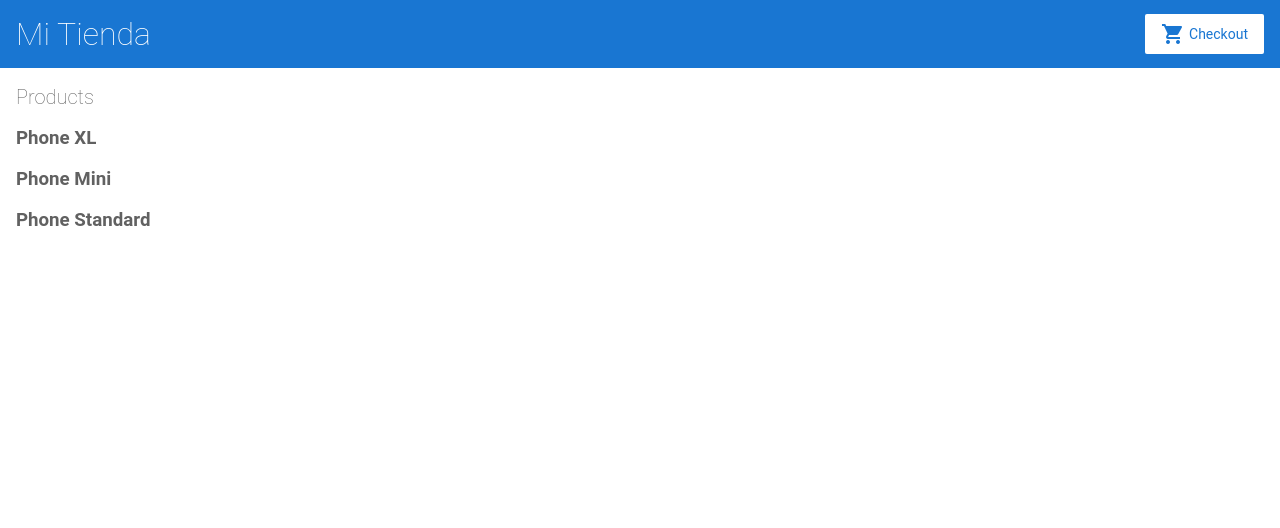
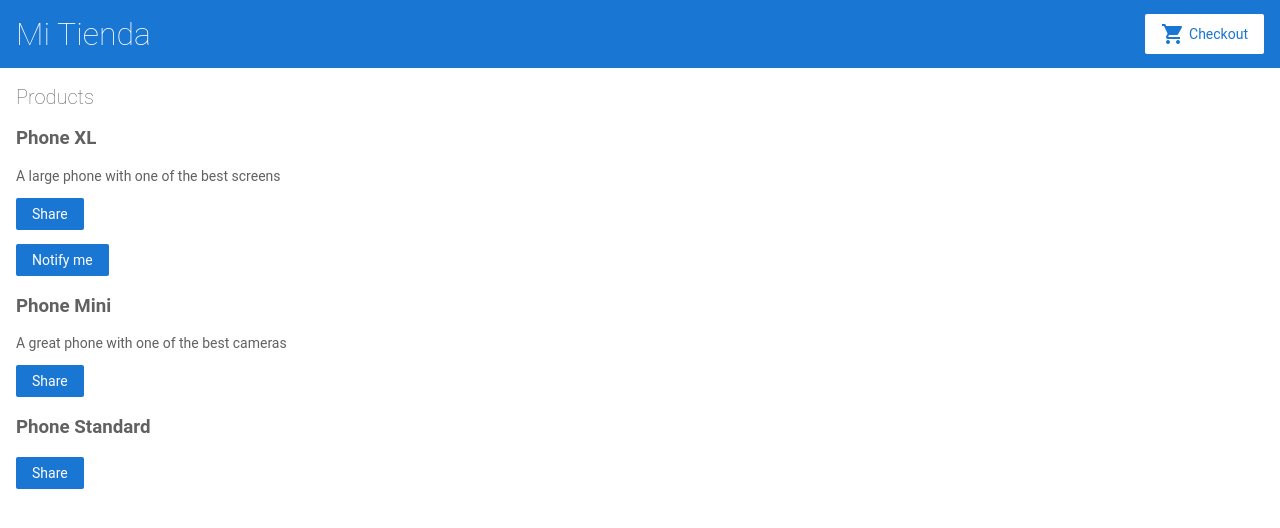
Before and after one commit to JediricX/angular-g5rzmw, an Angular app: page / in a window 1280 px wide. Shown: the top 528 px of the page. Built offline with nearby package versions, Linux system fonts and the light colour scheme.

Commit message:
3 files modified, 3 added

```diff
--- a/src/app/app.module.ts
+++ b/src/app/app.module.ts
@@ -6,6 +6,7 @@ import { ReactiveFormsModule } from '@angular/forms';
 import { AppComponent } from './app.component';
 import { TopBarComponent } from './top-bar/top-bar.component';
 import { ProductListComponent } from './product-list/product-list.component';
+import { ProductAlertsComponent } from './product-alerts/product-alerts.component';
 
 @NgModule({
   imports: [
@@ -18,7 +19,8 @@ import { ProductListComponent } from './product-list/product-list.component';
   declarations: [
     AppComponent,
     TopBarComponent,
-    ProductListComponent
+    ProductListComponent,
+    ProductAlertsComponent
   ],
   bootstrap: [ AppComponent ]
 })
--- /dev/null
+++ b/src/app/product-alerts/product-alerts.component.html
@@ -0,0 +1,6 @@
+<p *ngIf="product.price > 700">
+
+  <button (click)="notify.emit()">
+    Notify me
+  </button>
+</p>
--- /dev/null
+++ b/src/app/product-alerts/product-alerts.component.ts
@@ -0,0 +1,18 @@
+import { Component, OnInit, Input } from '@angular/core';
+import {Output, EventEmitter} from '@angular/core';
+
+@Component({
+  selector: 'app-product-alerts',
+  templateUrl: './product-alerts.component.html',
+  styleUrls: ['./product-alerts.component.css']
+})
+export class ProductAlertsComponent implements OnInit {
+
+  @Input() product;
+  @Output() notitfy = new EventEmitter();
+  constructor() { }
+
+  ngOnInit() {
+  }
+
+}
--- a/src/app/product-list/product-list.component.html
+++ b/src/app/product-list/product-list.component.html
@@ -2,9 +2,22 @@
 
 <div *ngFor="let product of products">
 
-  <h3>
+  <h3 [title]="product.name + ' details'">
     {{product.name}}
   </h3>
+
+  <p *ngIf="product.description">
+    {{product.description}}
+  </p>
+
+  <button (click)="share()">
+    Share
+  </button>
+
+  <app-product-alerts
+  [product]="product"
+  (output)="onNotify()">
+  </app-product-alerts>
 </div>
 
 <!--
--- a/src/app/product-list/product-list.component.ts
+++ b/src/app/product-list/product-list.component.ts
@@ -13,6 +13,10 @@ export class ProductListComponent {
   share() {
     window.alert('The product has been shared!');
   }
+
+  onNotify(){
+    window.alert('Le informaremos cuando el producto esté en oferta')
+  }
 }
 
 
```
Also changed, not shown: src/app/product-alerts/product-alerts.component.css (added).
